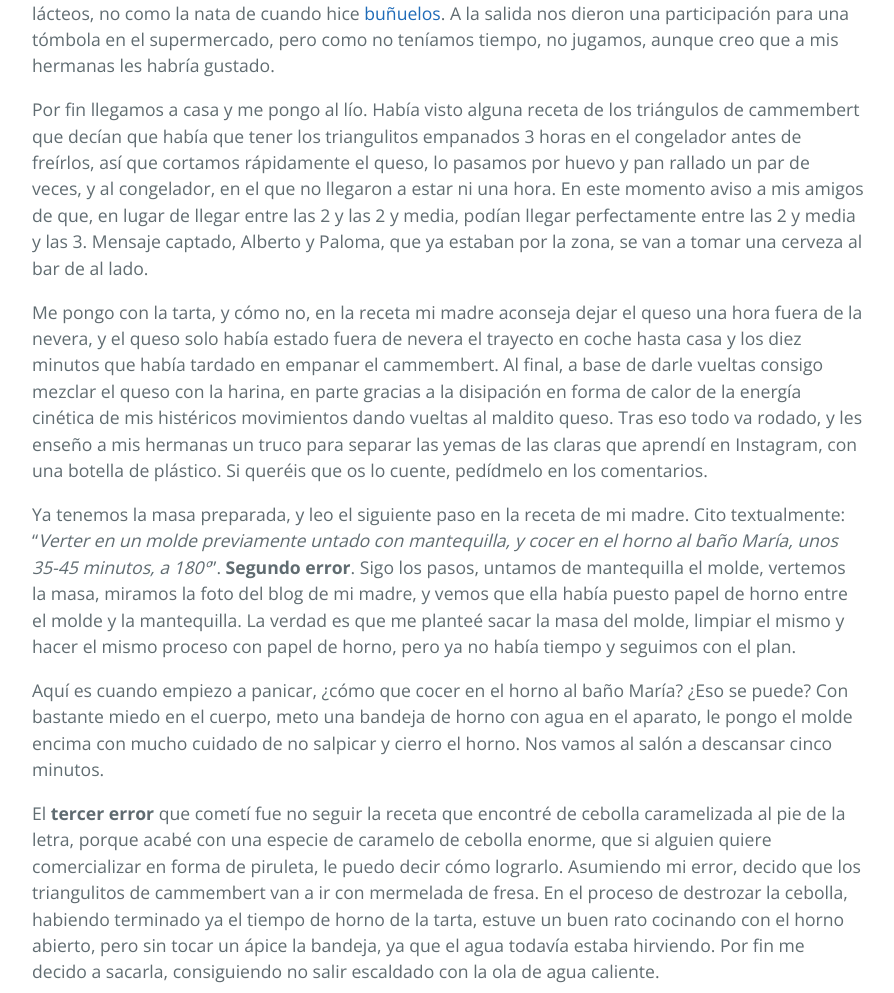
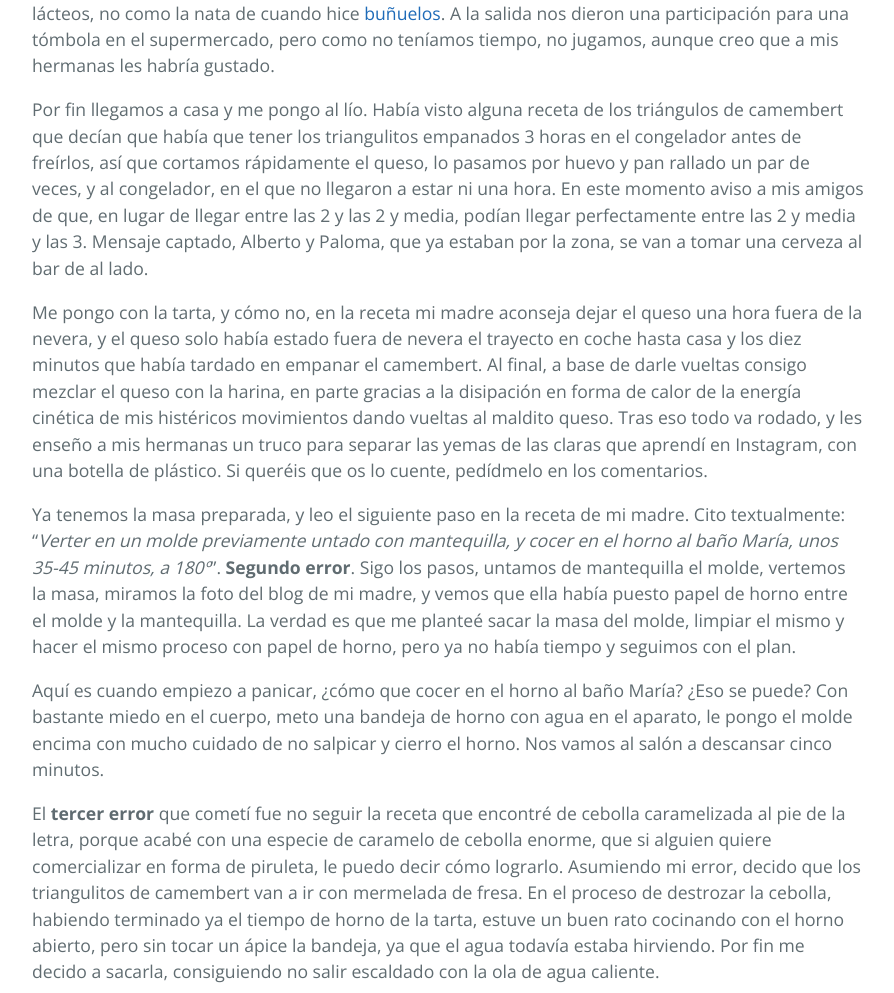
Before and after one commit to javidbu/mi_madre_tiene_un_blog_de_cocina, a Jekyll site: the page built from _posts/2017-10-15-la-fiesta-del-queso.md, in a window 1280 px wide and 1400 px high, scrolled down 860 px. Shown: the part 163-1156 px from the top of the window, without its empty margins (192-1086 px from the left). Built offline with Jekyll 4.4.1, drawn with Linux system fonts in a browser that asks for light colours; comment, search, counter and statistics services are not loaded; some of the changed text lies outside the part shown.

Commit message:
Typo in camembert

```diff
--- a/_posts/2017-10-15-la-fiesta-del-queso.md
+++ b/_posts/2017-10-15-la-fiesta-del-queso.md
@@ -15,21 +15,21 @@ Este ha sido un fin de semana ajetreado. Se me ocurrió invitar a unos amigos a
 
 Como me dijo dos, me tomé la libertad de elegir la de queso, que me gusta más, y así de paso aprendía a hacerla para otras ocasiones. Como ya me iba a liar para el postre, prefería hacerlo fácil para la comida, y siguiendo el consejo de mi padre decidí darles _raclette_. Y ya que me metía en líos, intenté pensar algún aperitivo resultón.
 
-Como ya había queso de comida y de postre, intenté pensar alguno sin queso, y cuanto más me esforzaba en pensar, más queso tenía el aperitivo que pensaba. [bollitos de brioche con queso](https://recetasdemaca.wordpress.com/2017/04/18/bollitos-de-brioche-con-camembert/), panecillos con queso de cabra y mermelada, rollitos con crema de queso azul y rúcula... Al final me rendí al queso, y pensé en unos triangulitos de queso cammembert fritos con cebollita caramelizada por encima.
+Como ya había queso de comida y de postre, intenté pensar alguno sin queso, y cuanto más me esforzaba en pensar, más queso tenía el aperitivo que pensaba. [bollitos de brioche con queso](https://recetasdemaca.wordpress.com/2017/04/18/bollitos-de-brioche-con-camembert/), panecillos con queso de cabra y mermelada, rollitos con crema de queso azul y rúcula... Al final me rendí al queso, y pensé en unos triangulitos de queso camembert fritos con cebollita caramelizada por encima.
 
 Bueno, ya tenía la lista de ingredientes que necesitaba, y ~~me desperté~~ Sol me despertó a las 10 de la mañana el sábado. Como el día anterior les había prometido a mis hermanas pequeñas que me podían acompañar a la compra (mis padres estaban en una boda en Sevilla), las desperté a las 10 y media, para que desayunaran, se ducharan, se vistieran y salíamos, mientras yo comprobaba qué ingredientes había ya en casa.
 
 __Primer error__. Una de ellas se tenía que lavar el pelo, y claro, entre eso y que de entrada por la mañana son algo lentas, salimos a la compra como a las 12... Encontramos todo bastante rápido en el supermercado, de hecho, lo que más nos costó fue la mantequilla, y eso que estaba en la zona de lácteos, no como la nata de cuando hice [buñuelos](/platos/2017/08/26/bunuelos-de-viento.html). A la salida nos dieron una participación para una tómbola en el supermercado, pero como no teníamos tiempo, no jugamos, aunque creo que a mis hermanas les habría gustado.
 
-Por fin llegamos a casa y me pongo al lío. Había visto alguna receta de los triángulos de cammembert que decían que había que tener los triangulitos empanados 3 horas en el congelador antes de freírlos, así que cortamos rápidamente el queso, lo pasamos por huevo y pan rallado un par de veces, y al congelador, en el que no llegaron a estar ni una hora. En este momento aviso a mis amigos de que, en lugar de llegar entre las 2 y las 2 y media, podían llegar perfectamente entre las 2 y media y las 3. Mensaje captado, Alberto y Paloma, que ya estaban por la zona, se van a tomar una cerveza al bar de al lado.
+Por fin llegamos a casa y me pongo al lío. Había visto alguna receta de los triángulos de camembert que decían que había que tener los triangulitos empanados 3 horas en el congelador antes de freírlos, así que cortamos rápidamente el queso, lo pasamos por huevo y pan rallado un par de veces, y al congelador, en el que no llegaron a estar ni una hora. En este momento aviso a mis amigos de que, en lugar de llegar entre las 2 y las 2 y media, podían llegar perfectamente entre las 2 y media y las 3. Mensaje captado, Alberto y Paloma, que ya estaban por la zona, se van a tomar una cerveza al bar de al lado.
 
-Me pongo con la tarta, y cómo no, en la receta mi madre aconseja dejar el queso una hora fuera de la nevera, y el queso solo había estado fuera de nevera el trayecto en coche hasta casa y los diez minutos que había tardado en empanar el cammembert. Al final, a base de darle vueltas consigo mezclar el queso con la harina, en parte gracias a la disipación en forma de calor de la energía cinética de mis histéricos movimientos dando vueltas al maldito queso. Tras eso todo va rodado, y les enseño a mis hermanas un truco para separar las yemas de las claras que aprendí en Instagram, con una botella de plástico. Si queréis que os lo cuente, pedídmelo en los comentarios.
+Me pongo con la tarta, y cómo no, en la receta mi madre aconseja dejar el queso una hora fuera de la nevera, y el queso solo había estado fuera de nevera el trayecto en coche hasta casa y los diez minutos que había tardado en empanar el camembert. Al final, a base de darle vueltas consigo mezclar el queso con la harina, en parte gracias a la disipación en forma de calor de la energía cinética de mis histéricos movimientos dando vueltas al maldito queso. Tras eso todo va rodado, y les enseño a mis hermanas un truco para separar las yemas de las claras que aprendí en Instagram, con una botella de plástico. Si queréis que os lo cuente, pedídmelo en los comentarios.
 
 Ya tenemos la masa preparada, y leo el siguiente paso en la receta de mi madre. Cito textualmente: "_Verter en un molde previamente untado con mantequilla, y cocer en el horno al baño María, unos 35-45 minutos, a 180º_". __Segundo error__. Sigo los pasos, untamos de mantequilla el molde, vertemos la masa, miramos la foto del blog de mi madre, y vemos que ella había puesto papel de horno entre el molde y la mantequilla. La verdad es que me planteé sacar la masa del molde, limpiar el mismo y hacer el mismo proceso con papel de horno, pero ya no había tiempo y seguimos con el plan.
 
 Aquí es cuando empiezo a panicar, ¿cómo que cocer en el horno al baño María? ¿Eso se puede? Con bastante miedo en el cuerpo, meto una bandeja de horno con agua en el aparato, le pongo el molde encima con mucho cuidado de no salpicar y cierro el horno. Nos vamos al salón a descansar cinco minutos.
 
-El __tercer error__ que cometí fue no seguir la receta que encontré de cebolla caramelizada al pie de la letra, porque acabé con una especie de caramelo de cebolla enorme, que si alguien quiere comercializar en forma de piruleta, le puedo decir cómo lograrlo. Asumiendo mi error, decido que los triangulitos de cammembert van a ir con mermelada de fresa. En el proceso de destrozar la cebolla, habiendo terminado ya el tiempo de horno de la tarta, estuve un buen rato cocinando con el horno abierto, pero sin tocar un ápice la bandeja, ya que el agua todavía estaba hirviendo. Por fin me decido a sacarla, consiguiendo no salir escaldado con la ola de agua caliente.
+El __tercer error__ que cometí fue no seguir la receta que encontré de cebolla caramelizada al pie de la letra, porque acabé con una especie de caramelo de cebolla enorme, que si alguien quiere comercializar en forma de piruleta, le puedo decir cómo lograrlo. Asumiendo mi error, decido que los triangulitos de camembert van a ir con mermelada de fresa. En el proceso de destrozar la cebolla, habiendo terminado ya el tiempo de horno de la tarta, estuve un buen rato cocinando con el horno abierto, pero sin tocar un ápice la bandeja, ya que el agua todavía estaba hirviendo. Por fin me decido a sacarla, consiguiendo no salir escaldado con la ola de agua caliente.
 
 Me pongo a freír los triangulitos de queso y empiezan a llegar los invitados, a los que recibo espumadera en mano. Les digo que se abran una cerveza, que en seguida estoy con ellos. Termino de freír, destrozo la tarta al intentar sacarla del molde (por eso no hay foto, pero salvo las grietas y los remiendos la verdad es que se parecía mucho a la de mi madre), pongo patatas a cocer para la _raclette_, y me relajo con una cerveza y mis invitados.
 
```
